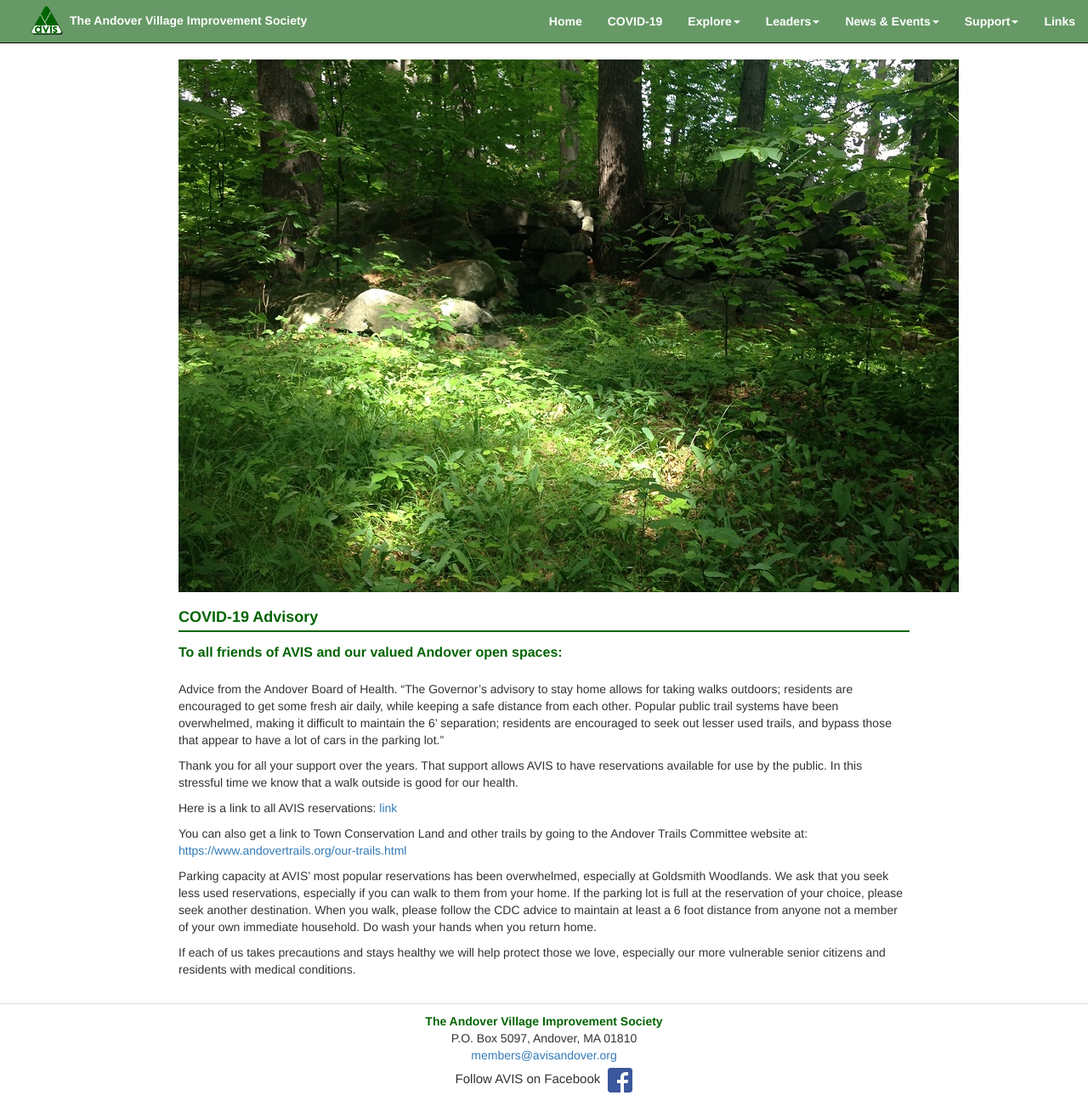
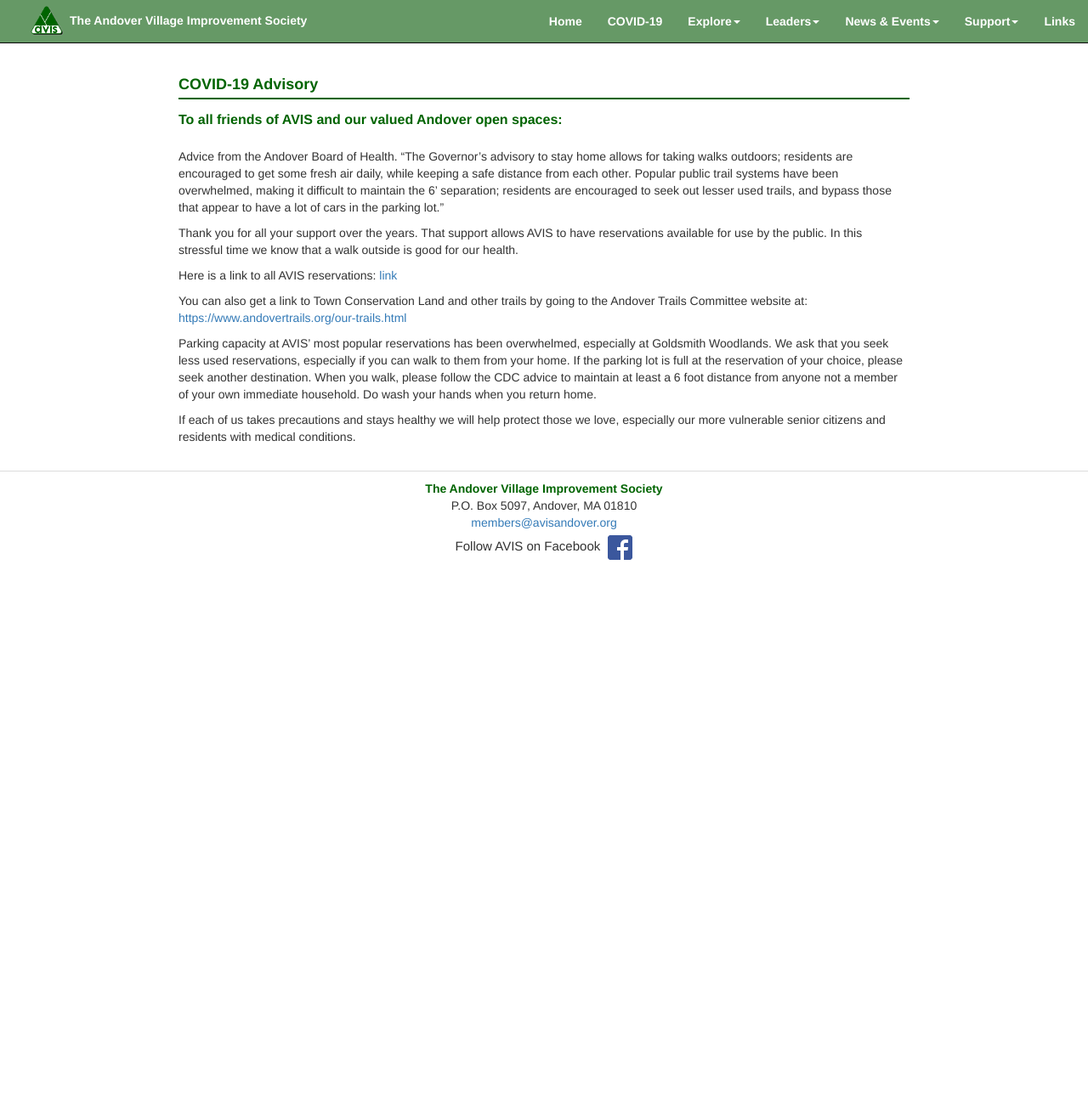
Before and after one commit to avisandover/avis-website, a Jekyll site: the page built from covid19.html, in a window 1280 px wide and 1296 px high. Shown: the whole window at 85% size. Built offline with Jekyll 4.4.1, drawn with Linux system fonts in a browser that asks for light colours; nearby versions of some CDN libraries.

Commit message:
no image

```diff
--- a/covid19.html
+++ b/covid19.html
@@ -4,8 +4,6 @@ title: AVIS - Volunteering
 ---
 
 <div id="volunteer" class="page">
-
-    <img src="/assets/img/homepage.jpg">
 
   <h3>COVID-19 Advisory</h3>
   <hr>
```
